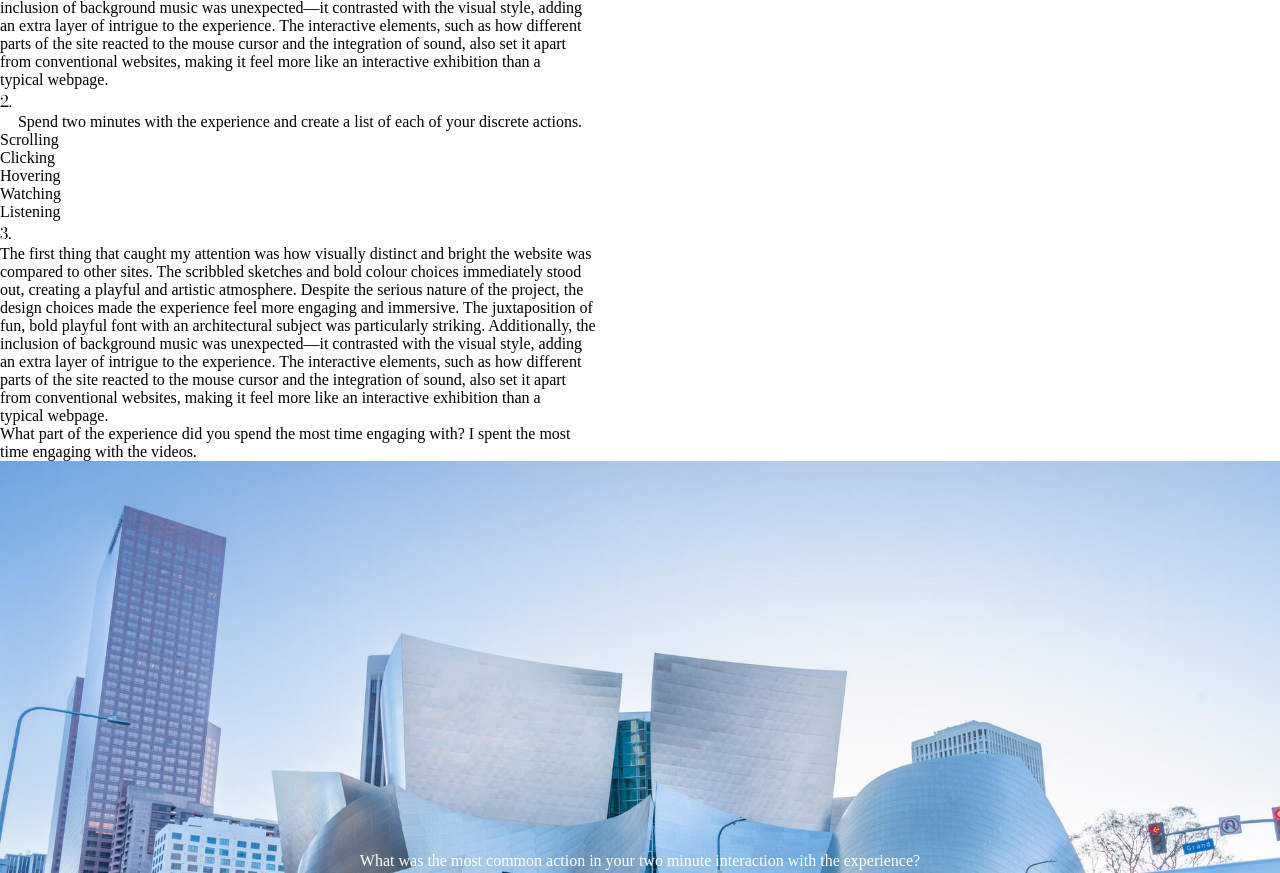
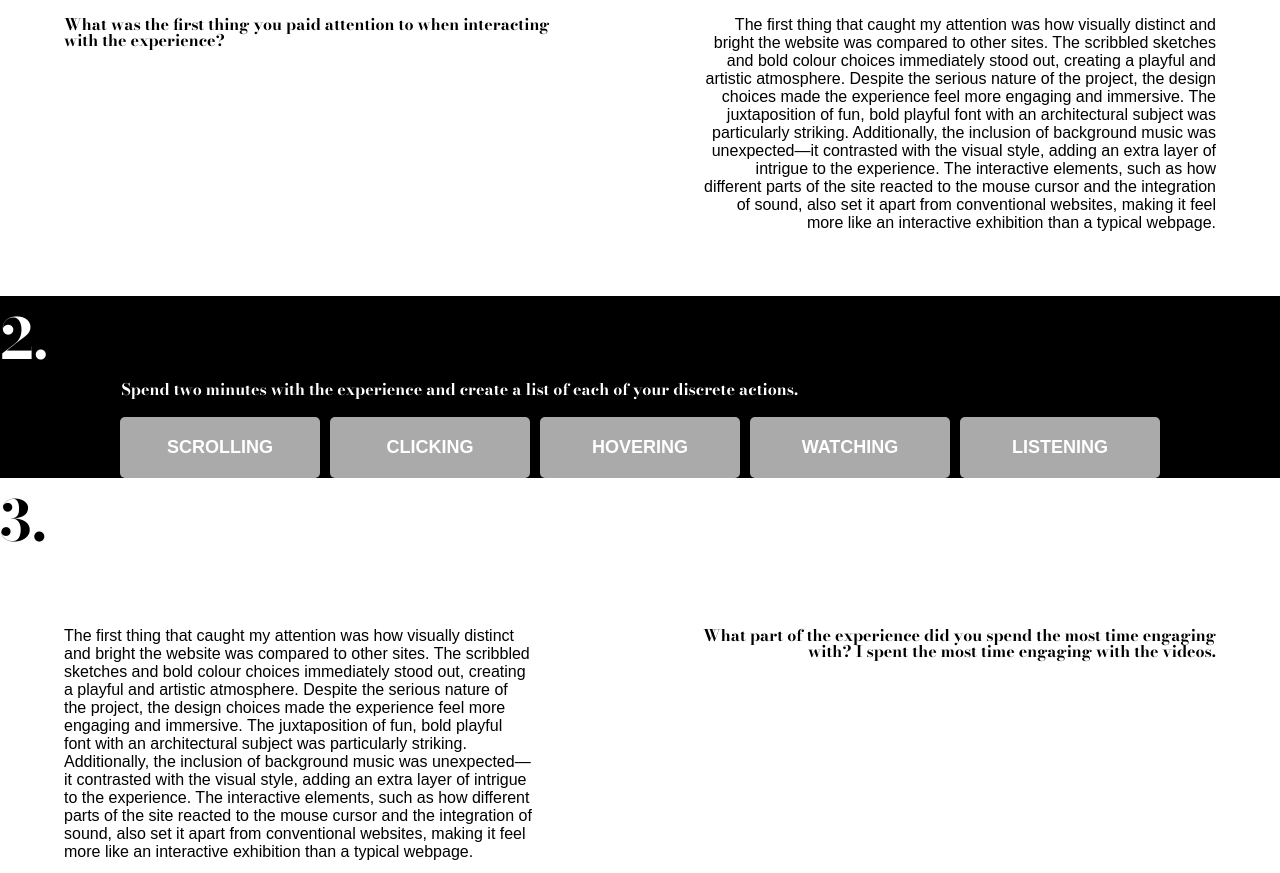
Before and after one commit to jannalyntan/jannalyntan.github.io, a plain HTML site: page assignment1/index.html in a window 1280 px wide. Shown: the part 1147-2020 px from the top of the page. Drawn offline with nearby package versions, Linux system fonts and the light colour scheme; files that its build step writes are made by us from their sources; a web font is replaced by a local one.

Commit message:
updated the css

```diff
--- a/assignment1/style.css
+++ b/assignment1/style.css
@@ -1,12 +1,9 @@
 .mainfont { font-family: "Bodoni Moda", serif;
     font-optical-sizing: auto;
-    font-weight: <weight>;
+    font-weight: bold;
     font-style: normal;}
 
-
-
-.container{background-image: url(concerthall.jpg);
-    height: 100%;
+.container{
 
 
     background-position: center;
@@ -17,9 +14,24 @@
     text-align: center;
     color: rgb(255, 255, 255)}
 
+#homepage {background-image: url(concerthall.jpg);
+    height: 100%; }
+
+#question4 {background-image: url(concerthall.jpg);
+    height: 100%; }
 
 body, html {
-    height: 100%; margin: 0; }
+    height: 100%; margin: ;
+}
+
+p  { font-family: "Nunito Sans", sans-serif;
+    font-optical-sizing: auto;
+    font-weight: <weight>;
+    font-style: normal;
+    font-variation-settings:
+      "wdth" 100,
+      "YTLC" 500;}
+
 
 .textcenter {
     position: absolute;
@@ -31,7 +43,17 @@ body, html {
 
 h1{text-align: center;}
 
-.centered { text-align: center;}
+h3 {font-family: "Nunito Sans", sans-serif;
+    font-optical-sizing: auto;
+    font-weight: <weight>;
+    font-style: normal;
+    font-variation-settings:
+      "wdth" 100,
+      "YTLC" 500;}
+
+.centered { text-align: center;
+margin-left: 5%;
+margin-right: 5%;}
 
 button { font-family: "Bodoni Moda", serif;
     font-optical-sizing: auto;
@@ -76,10 +98,76 @@ button { font-family: "Bodoni Moda", serif;
       }
 
 
-
 .number {
     font-family: "Bodoni Moda", serif;
     font-optical-sizing: auto;
-    font-weight: <weight>;
+    font-weight: bold;
+    font-style: bold;
+    font-size: 3.5rem}
+
+
+.left {;
+  text-align: left;
+margin: 5%; }
+
+.right {;
+text-align: right;
+margin: 5%;}
+
+
+.sidebyside {display: flex;}
+
+.title { font-family: "Bodoni Moda", serif;
+    font-optical-sizing: auto;
+    font-weight: bold;
     font-style: normal;
-    font-size: 300}
+line-height: 1rem;}
+
+.wording {font-family: "Nunito Sans", sans-serif;
+    font-optical-sizing: auto;
+    font-weight: normal;
+    font-style: normal;
+    font-size: ;
+    font-variation-settings:
+      "wdth" 100,
+      "YTLC" 500;}
+
+.backgroundblack {background-color: black;
+color: white;}
+
+.second {background-color: #aaa;
+    color: rgb(255, 255, 255);
+    padding: 20px;
+    width: 200px;
+    text-align: center;
+    font-size: 18px;
+    font-weight: bold;}
+
+.second:hover {background-color: #777;}
+
+.gridlayout {
+    font-family: "Nunito Sans", sans-serif;
+    font-optical-sizing: auto;
+    font-weight: normal;
+    font-style: normal;
+    display: flex;
+    flex-wrap: wrap;
+    justify-content: center;
+    gap: 10px;
+    margin-top: 20px;}
+
+#hoverover { background-color: #aaa;
+    color: rgb(255, 255, 255);
+    border-radius: 5px;
+    padding: 20px;
+    width: 200px;
+    text-align: center;
+    text-transform:uppercase ;
+    font-size: 18px;
+    font-weight: bold;}
+
+#hoverover:hover {background-color: #777; font-size: 0px;}
+
+#hoverover:hover:after {content: attr(data-hover);
+    font-size: 1rem; text-transform: none; font-weight: lighter;
+   }
```
